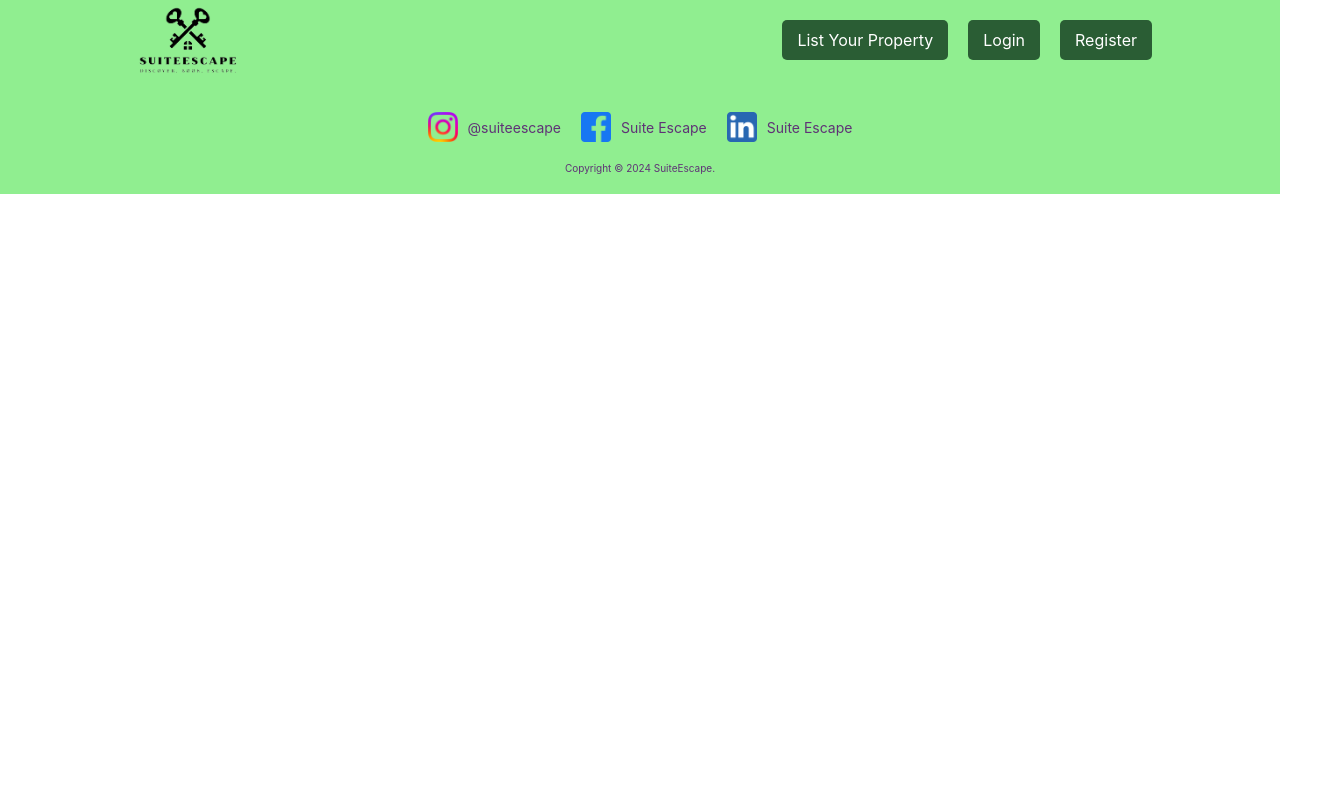
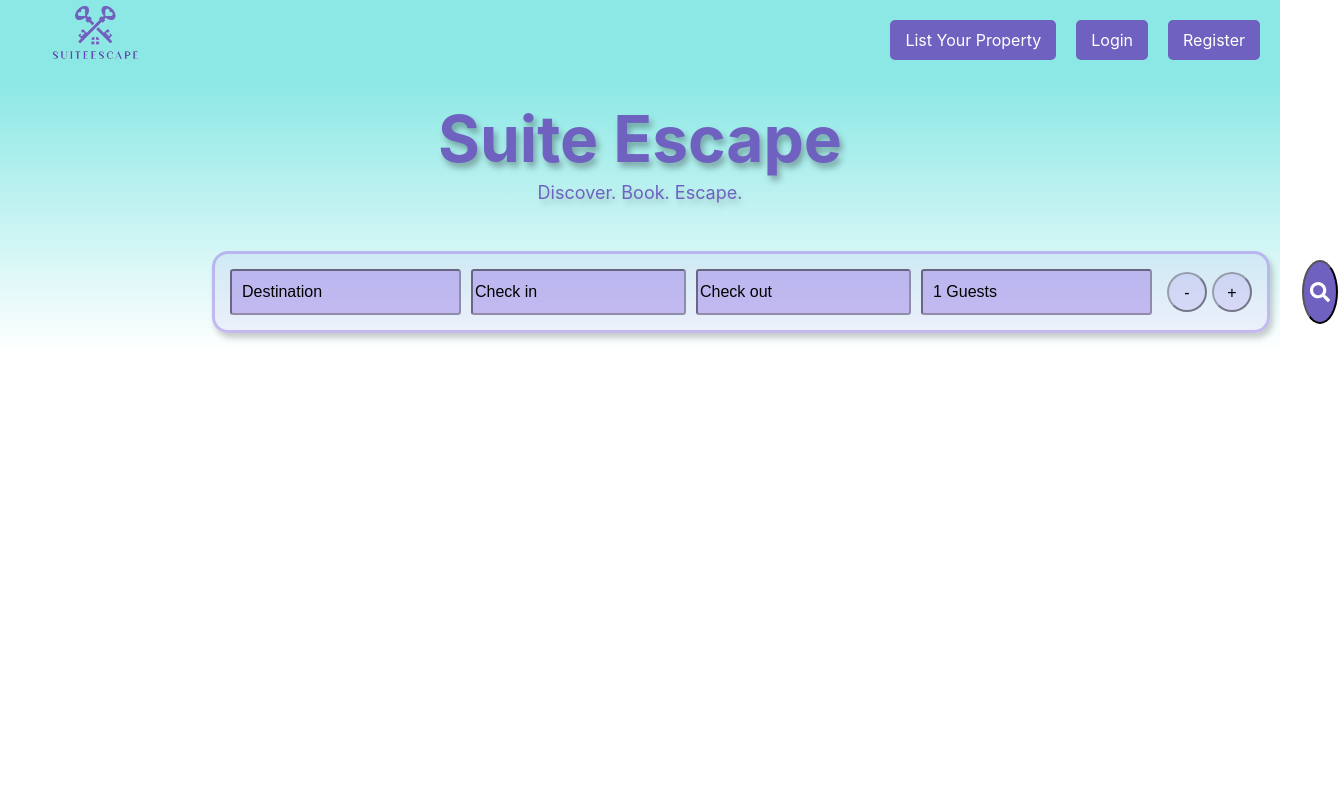
Before and after one commit to elab-development/internet-tehnologije-projekat-rezevacijasmestaja_2020_0058, a React (Create React App) app in the folder frontend/front/: page / in a window 1280 px wide. Shown: the top 800 px of the page, 1338 px wide, since content can reach past the window. Built offline with nearby package versions, Linux system fonts and the light colour scheme.

Commit message:
Odradjen dizajn Header komponente

```diff
--- a/frontend/front/package.json
+++ b/frontend/front/package.json
@@ -8,7 +8,9 @@
     "@testing-library/user-event": "^13.5.0",
     "bootstrap": "^5.3.3",
     "react": "^18.3.1",
+    "react-datepicker": "^7.2.0",
     "react-dom": "^18.3.1",
+    "react-icons": "^5.2.1",
     "react-router-dom": "^6.24.1",
     "react-scripts": "5.0.1",
     "web-vitals": "^2.1.4"
--- a/frontend/front/src/App.js
+++ b/frontend/front/src/App.js
@@ -3,12 +3,14 @@ import logo from './logo.svg';
 import './App.css';
 import NavBar from './components/NavBar.jsx';
 import Footer from './components/Footer.jsx';
+import Header from './components/Header.jsx';
 
 function App() {
   return (
     <div className="App">
-      <NavBar></NavBar>
-      <Footer/>
+      <NavBar />
+      <Header />
+      <Footer />
     </div>
   );
 }
--- /dev/null
+++ b/frontend/front/src/components/Header.jsx
@@ -0,0 +1,50 @@
+import React, { useState } from 'react';
+import DatePicker from 'react-datepicker';
+import 'react-datepicker/dist/react-datepicker.css';
+import '../styles/Header.css';
+import { FaSearch } from 'react-icons/fa';
+
+const Header = () => {
+  const [startDate, setStartDate] = useState(null);
+  const [endDate, setEndDate] = useState(null);
+  const [guests, setGuests] = useState(1);
+
+  const increaseGuests = () => setGuests(guests + 1);
+  const decreaseGuests = () => setGuests(guests > 1 ? guests - 1 : 1);
+
+  return (
+    <div className="header">
+      <h1 className="title">Suite Escape</h1>
+      <p className="slogan">Discover. Book. Escape.</p>
+      <div className="search">
+        <div className="searchContainer">
+            <input type="text" placeholder="Destination" className="input" />
+            <div className="dateContainer">
+            <DatePicker
+                selected={startDate}
+                onChange={date => setStartDate(date)}
+                placeholderText="Check in"
+                className="datePicker"
+            />
+            <DatePicker
+                selected={endDate}
+                onChange={date => setEndDate(date)}
+                placeholderText="Check out"
+                className="datePicker"
+            />
+            </div>
+            <div className="guestsContainer">
+            <input type="text" value={`${guests} Guests`} readOnly className="input" />
+            <button onClick={decreaseGuests} className="guestButton">-</button>
+            <button onClick={increaseGuests} className="guestButton">+</button>
+            </div>
+        </div>
+      <button className="searchButton">
+        <FaSearch className="searchIcon" />
+      </button>
+     </div>
+    </div>
+  );
+};
+
+export default Header;
--- a/frontend/front/src/components/NavBar.jsx
+++ b/frontend/front/src/components/NavBar.jsx
@@ -1,13 +1,30 @@
-import React from 'react';
+import React, { useEffect, useState } from 'react';
 import { Link } from 'react-router-dom';
-import logo from '../assets/logo.png';
+import logo from '../assets/SELogo.png';
 import '../styles/NavBar.css';
 
 const NavBar = () => {
+  const [shadow, setShadow] = useState(false);
+
+  useEffect(() => {
+    const handleScroll = () => {
+      if (window.scrollY > 0) {
+        setShadow(true);
+      } else {
+        setShadow(false);
+      }
+    };
+
+    window.addEventListener('scroll', handleScroll);
+    return () => {
+      window.removeEventListener('scroll', handleScroll);
+    };
+  }, []);
+
   return (
-    <div className="navBar">
+    <div className={`navBar ${shadow ? 'shadow' : ''}`}>
       <div className="navContainer">
-        <span className="logo"><img src={logo} alt="SuiteEscape logo"/></span>
+        <span className="logo"><img src={logo} alt="SuiteEscape logo" /></span>
         <div className="navItems">
           <Link to="/add-listing" className="navButton">List Your Property</Link>
           <Link to="/login" className="navButton">Login</Link>
--- a/frontend/front/src/styles/Footer.css
+++ b/frontend/front/src/styles/Footer.css
@@ -10,10 +10,11 @@ body {
   font-size: 12px;
   text-align: center;
   padding: 20px 0;
-    background-color: #90ee90;
-    position: sticky;
+  background-color: #8be8e5;
+  /* position: sticky; */
   bottom: 0;
   left: 0;
+  margin-top: 500px;
 }
 
 .socialIcons {
--- /dev/null
+++ b/frontend/front/src/styles/Header.css
@@ -0,0 +1,118 @@
+.header {
+  background: linear-gradient(to bottom, #8be8e5, white);
+  padding: 20px;
+  text-align: left;
+}
+
+.title {
+  font-size: 4rem;
+  margin: 0;
+  display: flex;
+  justify-content: center;
+  color: #6f61c0;
+  text-shadow: 3px 5px 6px rgba(0, 0, 0, 0.3);
+}
+
+.slogan {
+  font-size: 18px;
+  margin: 5px 0;
+  display: flex;
+  justify-content: center;
+  color: #6f61c0;
+  text-shadow: 3px 5px 6px rgba(0, 0, 0, 0.2);
+}
+
+.search {
+  display: flex;
+  margin-top: 3rem;
+  align-items: center;
+  /* justify-content: center; */
+}
+
+.searchContainer {
+  display: flex;
+  align-items: center;
+  justify-content: center;
+  margin-left: 12rem;
+  margin-right: 0rem;
+  /* border-color: rgba(160, 132, 232, 0.5); */
+  border: solid rgba(160, 132, 232, 0.5) 3px;
+  border-radius: 1rem;
+  padding: 15px;
+  background-color: rgba(160, 132, 232, 0.1);
+  box-shadow: 3px 5px 6px rgba(0, 0, 0, 0.2);
+}
+
+.searchButton {
+  margin-left: 2rem;
+  height: 4rem;
+  width: 4rem;
+  border-radius: 100%;
+  display: flex;
+  justify-content: center;
+  align-items: center;
+  cursor: pointer;
+  background-color: #6f61c0;
+  color: white;
+  font-size: 1.25rem;
+}
+
+.searchButton:hover {
+  background-color: #a084e8;
+  color: #8be8e5;
+}
+
+/* .searchContainer {
+  display: flex;
+  align-items: center;
+  margin-top: 20px;
+} */
+
+.input {
+  padding: 10px;
+  font-size: 16px;
+  margin-right: 10px;
+  height: 1.4rem;
+  border-radius: 0.2rem;
+  border-color: rgba(0, 0, 0, 0.45);
+  background-color: rgba(160, 132, 232, 0.5);
+}
+
+.input::placeholder {
+  color: black;
+}
+
+.dateContainer {
+  display: flex;
+  align-items: center;
+}
+
+.datePicker {
+  margin-right: 10px;
+  font-size: 16px;
+  height: 2.5rem;
+  border-radius: 0.2rem;
+  border-color: rgba(0, 0, 0, 0.45);
+  background-color: rgba(160, 132, 232, 0.5);
+}
+
+.datePicker::placeholder {
+  color: black;
+}
+
+.guestsContainer {
+  display: flex;
+  align-items: center;
+}
+
+.guestButton {
+  margin-left: 5px;
+  padding: 10px;
+  font-size: 16px;
+  width: 2.5rem;
+  height: 2.5rem;
+  background-color: rgba(160, 132, 232, 0.2);
+  border-radius: 5rem;
+  border-color: rgba(0, 0, 0, 0.45);
+  cursor: pointer;
+}
--- a/frontend/front/src/styles/NavBar.css
+++ b/frontend/front/src/styles/NavBar.css
@@ -1,14 +1,23 @@
 .navBar {
   height: 80px;
-    background-color: #90EE90;
+  background-color: #8be8e5;
   display: flex;
   justify-content: center;
   align-items: center;
+  position: sticky;
+  top: 0;
+  z-index: 999;
+  transition: box-shadow 0.3s ease;
+  /* overflow: hidden; */
+}
+
+.navBar.shadow {
+  box-shadow: 3px 5px 6px rgba(0, 0, 0, 0.5);
 }
 
 .navContainer {
   width: 100%;
-    max-width: 1024px;
+  /* max-width: 1024px; */
   color: white;
   display: flex;
   align-items: center;
@@ -21,8 +30,8 @@
   font-size: 24px;
 }
 
-  .logo img{
-    width: 120px;
+.logo img {
+  width: 150px;
 }
 
 .navItems {
@@ -36,13 +45,13 @@
   padding: 10px 15px;
   cursor: pointer;
   color: white;
-    background-color: #2a5d34;
+  background-color: #6f61c0;
   border-radius: 5px;
   text-decoration: none;
   transition: background-color 0.3s ease;
 }
 
 .navButton:hover {
-    background-color: #4b8f5e;
-    color: #90ee90;
+  background-color: #a084e8;
+  color: #8be8e5;
 }
```
Also changed, not shown: frontend/front/src/assets/SELogo.png (added), 1 other file (tests, documents, lock files or other folders). Lines whose indentation alone changed are shown as unchanged.
